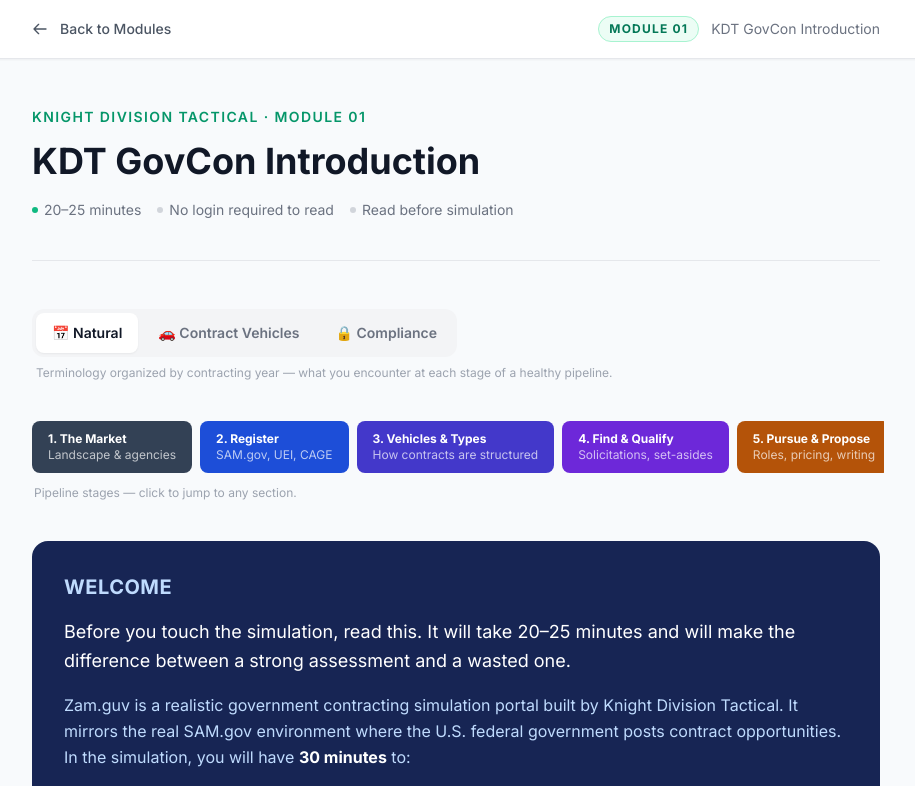
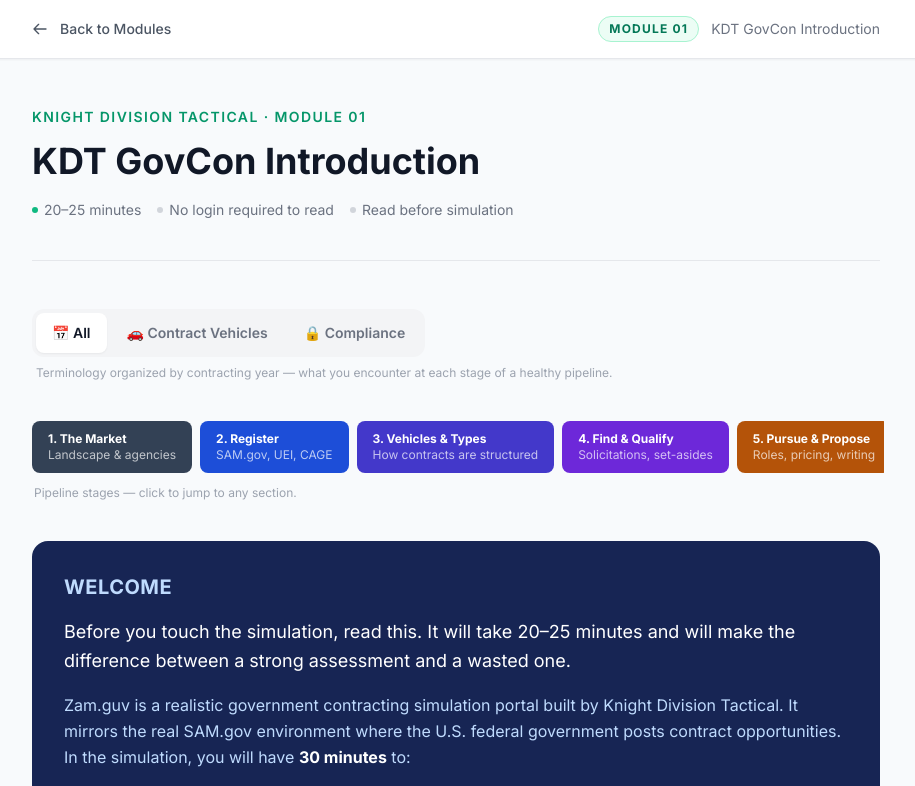
Before and after one commit to hugirecon/zam-guv, a Next.js app: page /modules/intro in a window 1280 px wide. Shown: the top 786 px of the page, without its empty margins (184-1099 px from the left). Built offline with nearby package versions, Linux system fonts and the light colour scheme; no server answers.

Commit message:
rename: Natural tab → All

```diff
--- a/app/modules/intro/page.tsx
+++ b/app/modules/intro/page.tsx
@@ -5,7 +5,7 @@
 import VehiclesTab from "./components/VehiclesTab";
 import ComplianceTab from "./components/ComplianceTab";
 
-type Tab = "natural" | "vehicles" | "compliance";
+type Tab = "all" | "vehicles" | "compliance";
 
 interface Progress {
   currentModule: number;
@@ -18,7 +18,7 @@
   const router = useRouter();
   const [progress, setProgress] = useState<Progress | null>(null);
   const [advancing, setAdvancing] = useState(false);
-  const [activeTab, setActiveTab] = useState<Tab>("natural");
+  const [activeTab, setActiveTab] = useState<Tab>("all");
 
   useEffect(() => {
     fetch("/api/user/progress", { credentials: "include" })
@@ -109,7 +109,7 @@
         <div className="mb-10">
           <div className="inline-flex bg-gray-100 rounded-xl p-1 gap-1">
             {([
-              { id: "natural" as Tab, label: "Natural", icon: "📅" },
+              { id: "all" as Tab, label: "All", icon: "📅" },
               { id: "vehicles" as Tab, label: "Contract Vehicles", icon: "🚗" },
               { id: "compliance" as Tab, label: "Compliance", icon: "🔒" },
             ]).map(({ id, label, icon }) => (
@@ -127,7 +127,7 @@
             ))}
           </div>
           <p className="text-xs text-gray-400 mt-2 ml-1">
-            {activeTab === "natural" && "Terminology organized by contracting year — what you encounter at each stage of a healthy pipeline."}
+            {activeTab === "all" && "Terminology organized by contracting year — what you encounter at each stage of a healthy pipeline."}
             {activeTab === "vehicles" && "Reference by contract vehicle type — know the structure before you pursue."}
             {activeTab === "compliance" && "Regulatory and compliance framework — grouped by domain."}
           </p>
@@ -139,8 +139,8 @@
         {/* COMPLIANCE TAB */}
         {activeTab === "compliance" && <ComplianceTab />}
 
-        {/* NATURAL TAB */}
-        {activeTab === "natural" && <>
+        {/* ALL TAB */}
+        {activeTab === "all" && <>
 
         {/* PIPELINE STAGE STRIP */}
         <div className="mb-10 overflow-x-auto -mx-1 px-1">
```
